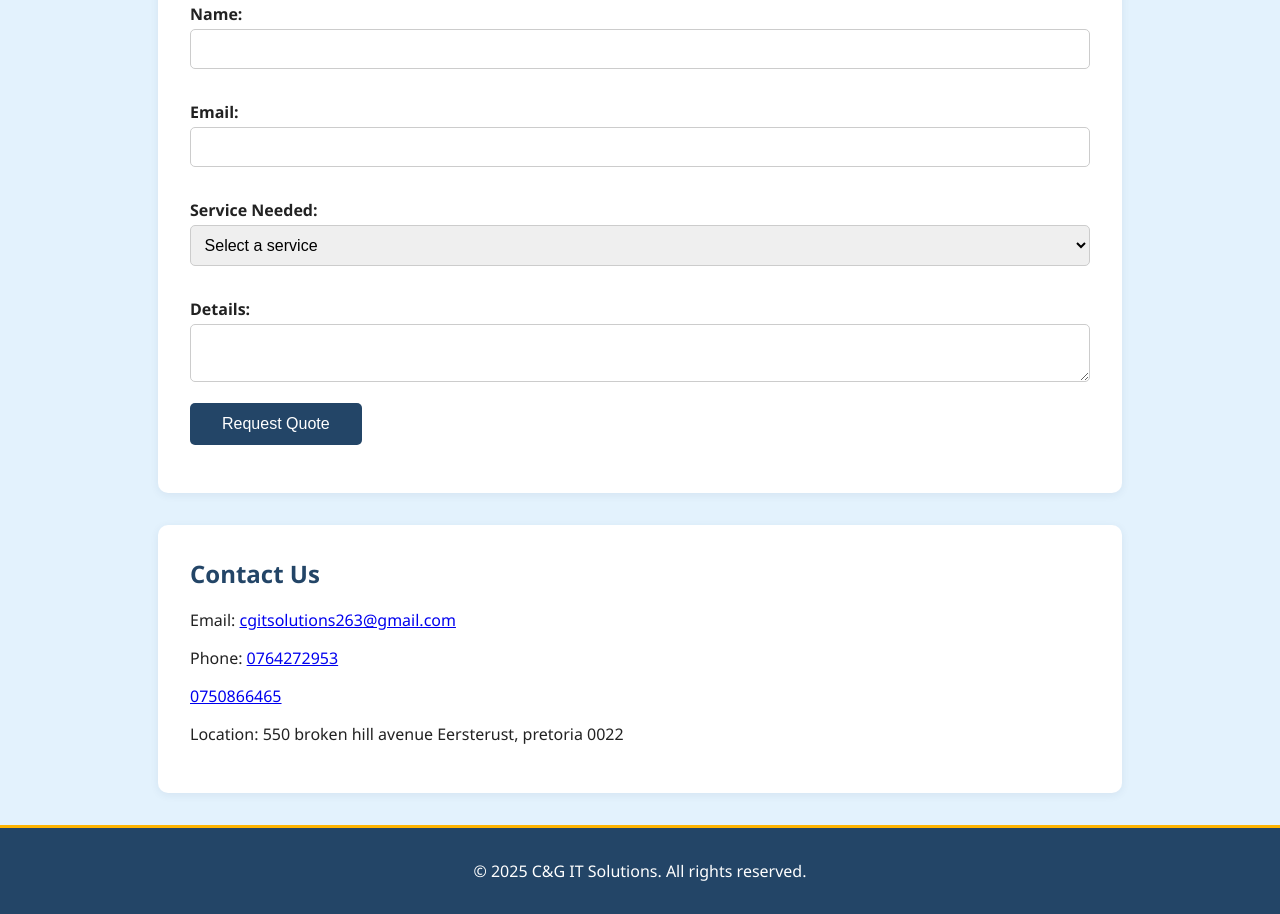
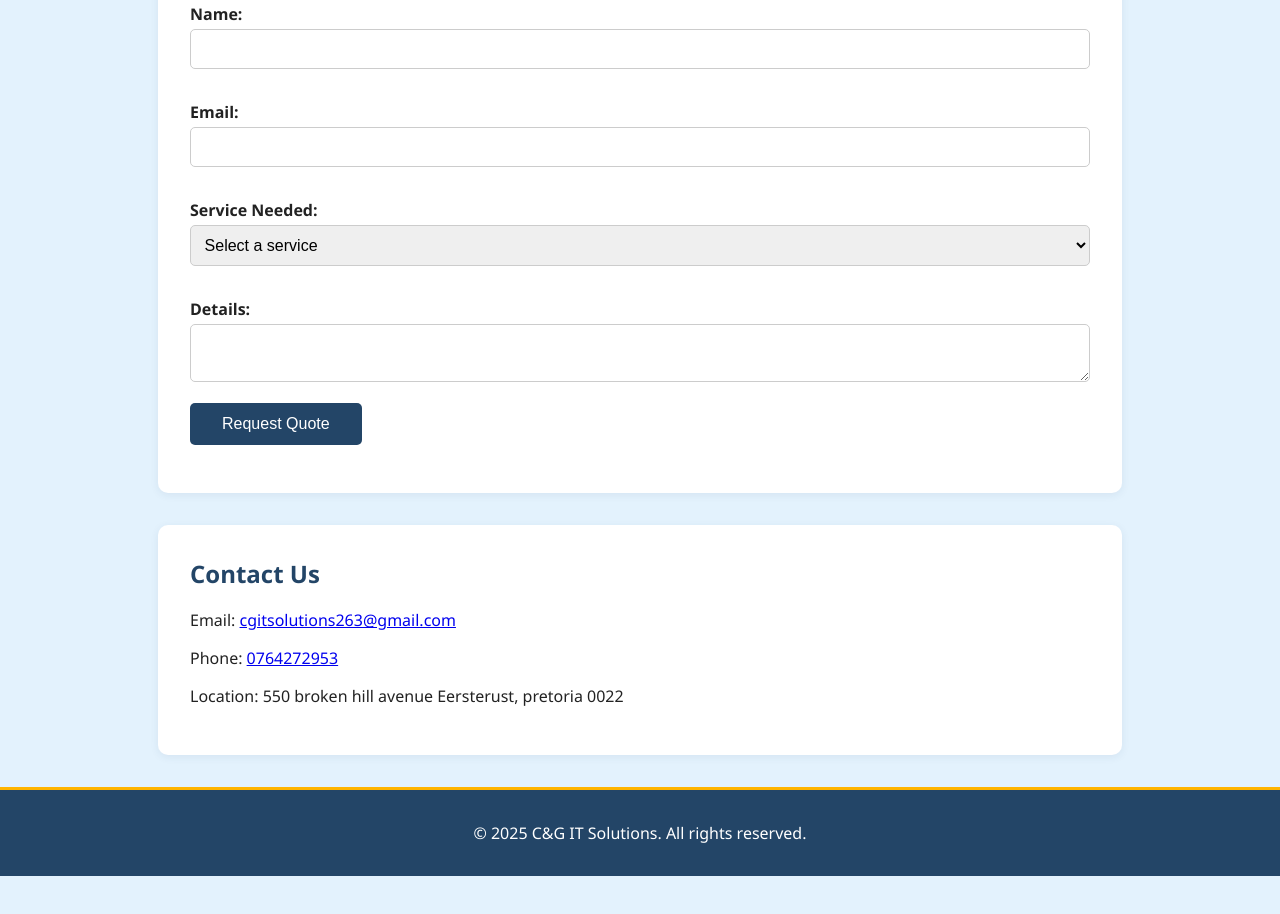
Before and after one commit to CGSolution01/C-GITSolutions, a plain HTML site: page index.html in a window 1280 px wide. Shown: the part 1013-1927 px from the top of the page. After the commit the page ends 1889 px from the top, so only its background shows below. Drawn offline with Linux system fonts and the light colour scheme; files whose address does not match are found by name.

Commit message:
Update index.html

```diff
--- a/index.html
+++ b/index.html
@@ -73,7 +73,7 @@
         <h2>Contact Us</h2>
         <p>Email: <a href="cgitsolutions263@gmail.com">cgitsolutions263@gmail.com</a></p>
         <p>Phone: <a href="tel 0764272953">0764272953</a></p>
-         <p><a href="tel 0750866465">0750866465</a></p>
+
         <p>Location: 550 broken hill avenue Eersterust, pretoria 0022</p>
     </section>
 
```
